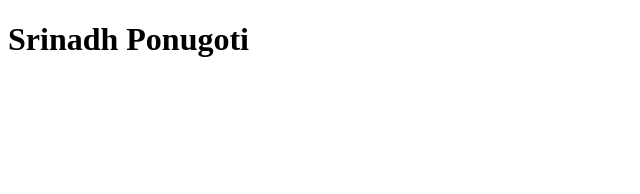
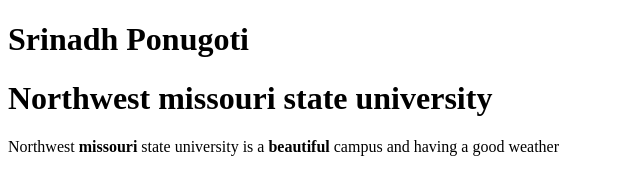
Before and after one commit to 44-563-WebApps-F21/webapps-f21-assignment-3-srinadhponugoti, a plain HTML site: page index.html in a window 1280 px wide. Shown: the whole page, without its empty margins (0-640 px from the left). Drawn offline with Linux system fonts and the light colour scheme.

Commit message:
added beautiful location

```diff
--- a/index.html
+++ b/index.html
@@ -7,5 +7,9 @@
     <header>
         <h1>Srinadh Ponugoti</h1>
     </header>
+    <h1>Northwest missouri state university</h1>
+    <p>
+        Northwest <b>missouri </b>state university is a <b>beautiful</b> campus and having a good weather
+    </p>
 </body>
 </html>
```
